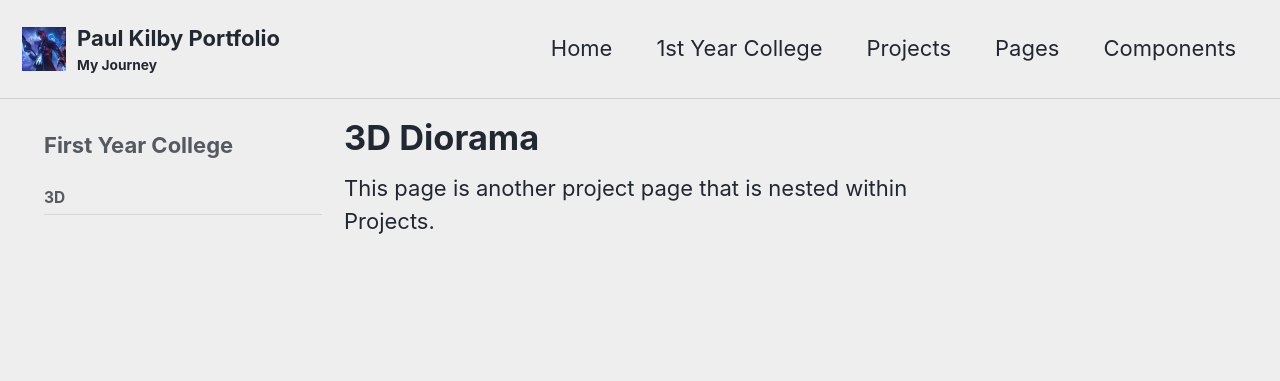
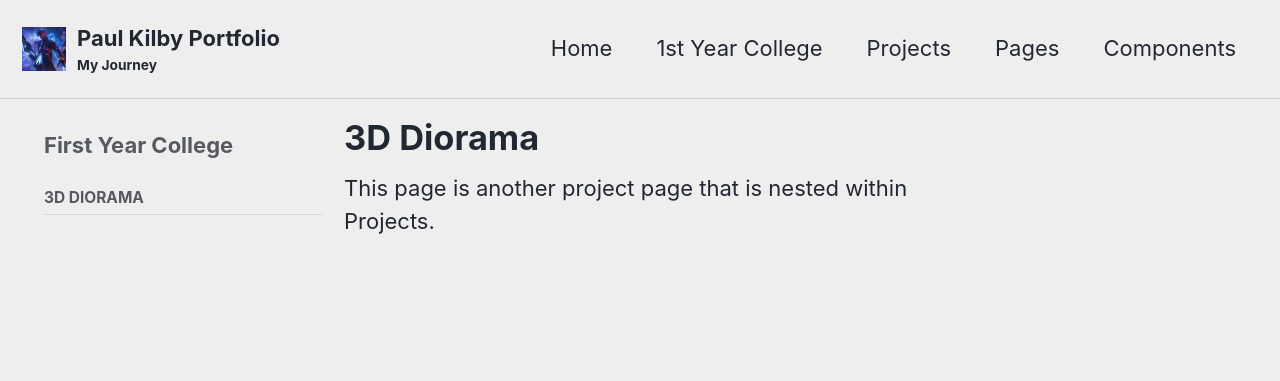
Before and after one commit to KeadoElijahKing/KeadoElijahKing.github.io, a Jekyll site: the page built from _pages/3D.md, in a window 1280 px wide. Shown: the top 381 px of the page. Built offline with Jekyll 4.4.1, drawn with Linux system fonts in a browser that asks for light colours.

Commit message:
Rename '3D' to '3D Diorama' in navigation

```diff
--- a/_data/navigation.yml
+++ b/_data/navigation.yml
@@ -33,7 +33,7 @@ projects:
 
 
 firstyr:
-  - title: "3D"
+  - title: "3D Diorama"
     url: /firstyr/3D/
 
 # Sidebar menu for the Pages page
```
